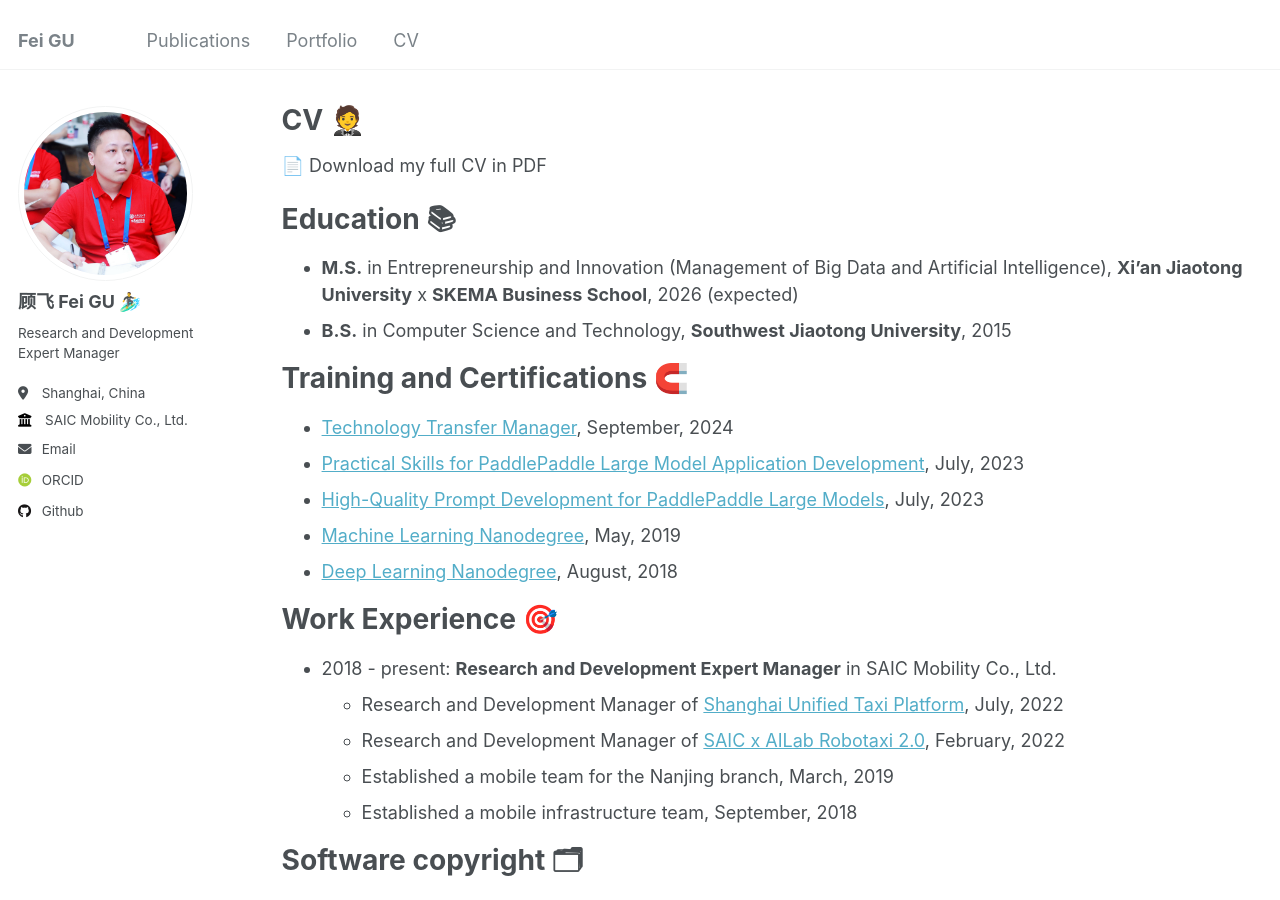
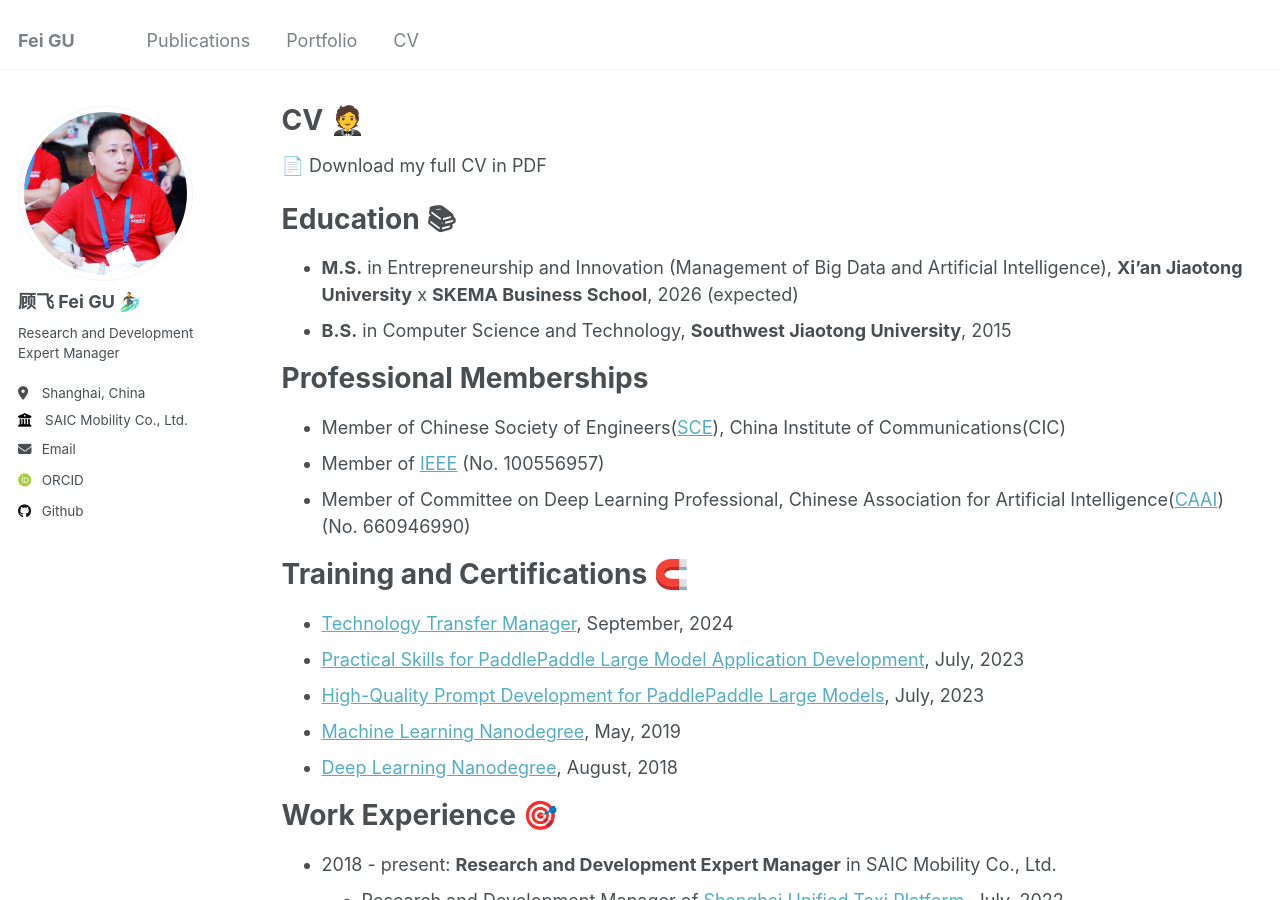
Before and after one commit to rongmax-gufei/rongmax-gufei.github.io, a Jekyll site: the page built from _pages/cv.md, in a window 1280 px wide and 900 px high. Built offline with Jekyll 4.4.1, drawn with Linux system fonts in a browser that asks for light colours; some web fonts are replaced.

Commit message:
Update cv.md

```diff
--- a/_pages/cv.md
+++ b/_pages/cv.md
@@ -15,6 +15,12 @@ Education 📚︎
 ======
 * **M.S.** in Entrepreneurship and Innovation (Management of Big Data and Artificial Intelligence), **Xi'an Jiaotong University** x **SKEMA Business School**, 2026 (expected)
 * **B.S.** in Computer Science and Technology, **Southwest Jiaotong University**, 2015
+
+Professional Memberships
+======
+*  Member of Chinese Society of Engineers([SCE](https://assess-cse.cast.org.cn/front/home)), China Institute of Communications(CIC)
+*  Member of [IEEE](https://www.ieee.org/membership/join/index.html?WT.mc_id=hc_join) (No. 100556957)
+*  Member of Committee on Deep Learning Professional, Chinese Association for Artificial Intelligence([CAAI](https://caai.kejie.org.cn/member/login.php)) (No. 660946990)
 
 Training and Certifications 🧲
 ======
```
